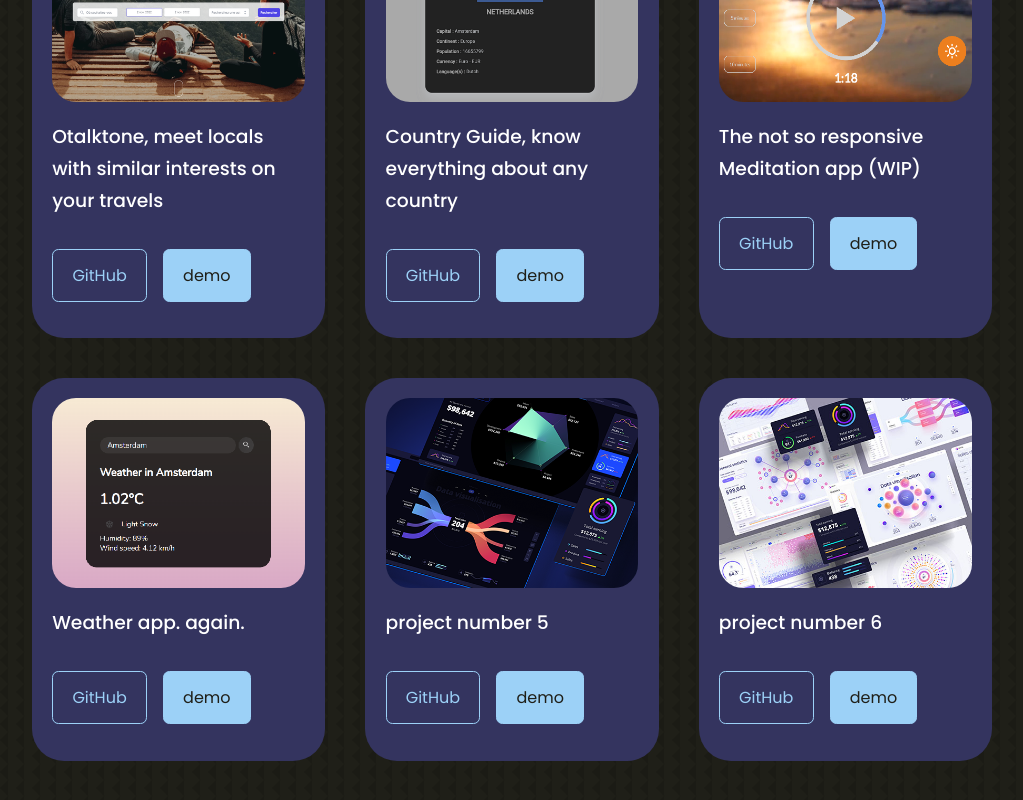
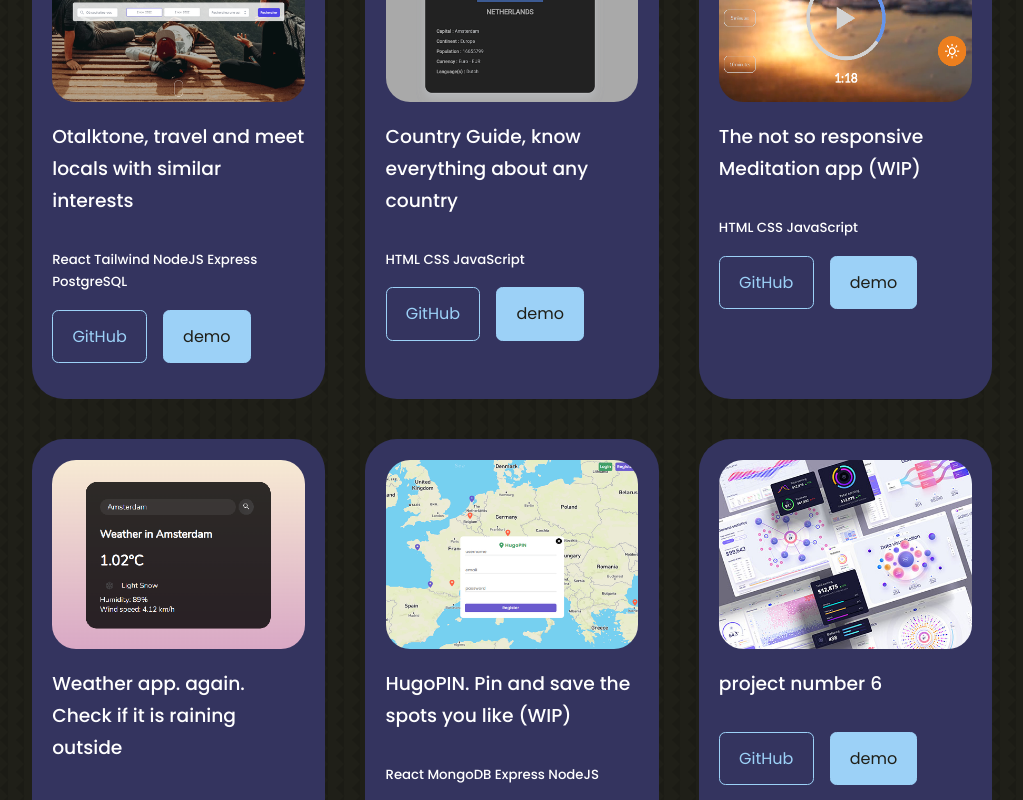
Before and after one commit to HugoLOPEZ64/Portfolio, a React (Create React App) app: page / in a window 1280 px wide. Shown: the part 2500-3300 px from the top of the page, without its empty margins (128-1151 px from the left). Built offline with nearby package versions, Linux system fonts and the light colour scheme.

Commit message:
changes projects component

```diff
--- a/src/components/portfolio/Portfolio.jsx
+++ b/src/components/portfolio/Portfolio.jsx
@@ -4,7 +4,7 @@ import IMG1 from '../../assets/otalktone.png'
 import IMG2 from '../../assets/countryguide3.png'
 import IMG3 from '../../assets/meditation.png'
 import IMG4 from '../../assets/weather.png'
-import IMG5 from '../../assets/portfolio5.png'
+import IMG5 from '../../assets/travel.png'
 import IMG6 from '../../assets/portfolio6.jpg'
 
 
@@ -12,7 +12,8 @@ const data = [
   {
     id: 1,
     image: IMG1,
-    title: 'Otalktone, meet locals with similar interests on your travels',
+    title: 'Otalktone, travel and meet locals with similar interests',
+    sub: 'React Tailwind NodeJS Express PostgreSQL',
     github: 'http://github.com',
     demo: 'https://otalktone.fly.dev/'
   },
@@ -21,6 +22,7 @@ const data = [
     id: 2,
     image: IMG2,
     title: 'Country Guide, know everything about any country',
+    sub: 'HTML CSS JavaScript',
     github: 'https://github.com/HugoLOPEZ64/Country-Guide',
     demo: 'https://country-guide-coral.vercel.app/'
   },
@@ -29,6 +31,7 @@ const data = [
     id: 3,
     image: IMG3,
     title: 'The not so responsive Meditation app (WIP)',
+    sub: 'HTML CSS JavaScript',
     github: 'https://github.com/HugoLOPEZ64/Meditation-app',
     demo: 'https://meditation-app-black.vercel.app/'
   },
@@ -36,17 +39,19 @@ const data = [
   {
     id: 4,
     image: IMG4,
-    title: 'Weather app. again.',
-    github: 'http://github.com',
+    title: 'Weather app. again. Check if it is raining outside',
+    sub: 'HTML CSS JavaScript',
+    github: 'https://github.com/HugoLOPEZ64/',
     demo: 'https://weather-app-alpha-green.vercel.app/'
   },
 
   {
     id: 5,
     image: IMG5,
-    title: 'project number 5',
-    github: 'http://github.com',
-    demo: 'https://otalktone.fly.dev/'
+    title: 'HugoPIN. Pin and save the spots you like (WIP)',
+    sub: 'React MongoDB Express NodeJS',
+    github: 'https://github.com/HugoLOPEZ64/',
+    demo: ''
   },
 
   {
@@ -55,7 +60,10 @@ const data = [
     title: 'project number 6',
     github: 'http://github.com',
     demo: 'https://otalktone.fly.dev/'
-  }
+  },
+
+
+
 ]
 
 
@@ -67,13 +75,14 @@ const Portfolio = () => {
 
       <div className="container portfolio__container">
         {
-          data.map(({id, image, title, github, demo}) => {
+          data.map(({id, image, title, github, demo, sub}) => {
             return (
               <article key={id} className='portfolio__item'>
           <div className="portfolio__item-image">
             <img src={image} alt={title} />
           </div>
             <h3>{title}</h3>
+            <h5>{sub}</h5>
                <div className="portfolio__item-cta">
                 <a href={github} target='_blank' rel="noreferrer" className='btn'>GitHub</a>
                 <a href={demo} className='btn btn-primary' rel="noreferrer" target='_blank'>demo</a>
--- a/src/components/portfolio/portfolio.css
+++ b/src/components/portfolio/portfolio.css
@@ -30,6 +30,8 @@
     display: flex;
     gap: 1rem;
     margin-bottom: 1rem;
+    margin-top: 1rem;
+
 }
 
 
```
Also changed, not shown: src/assets/travel.png (added), 1 other file (tests, documents, lock files or other folders).
